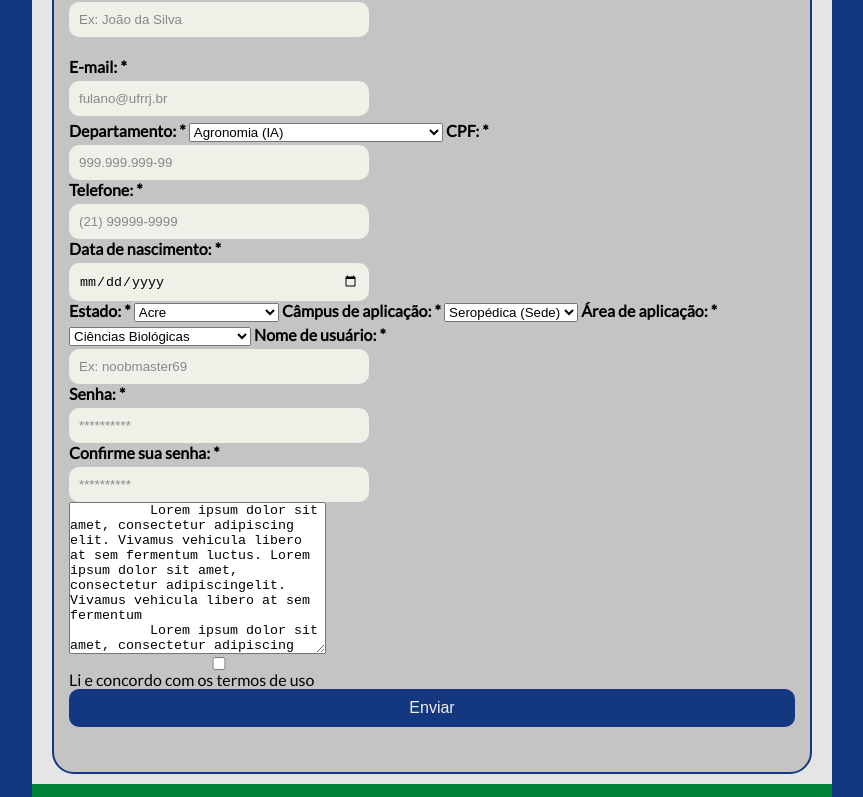
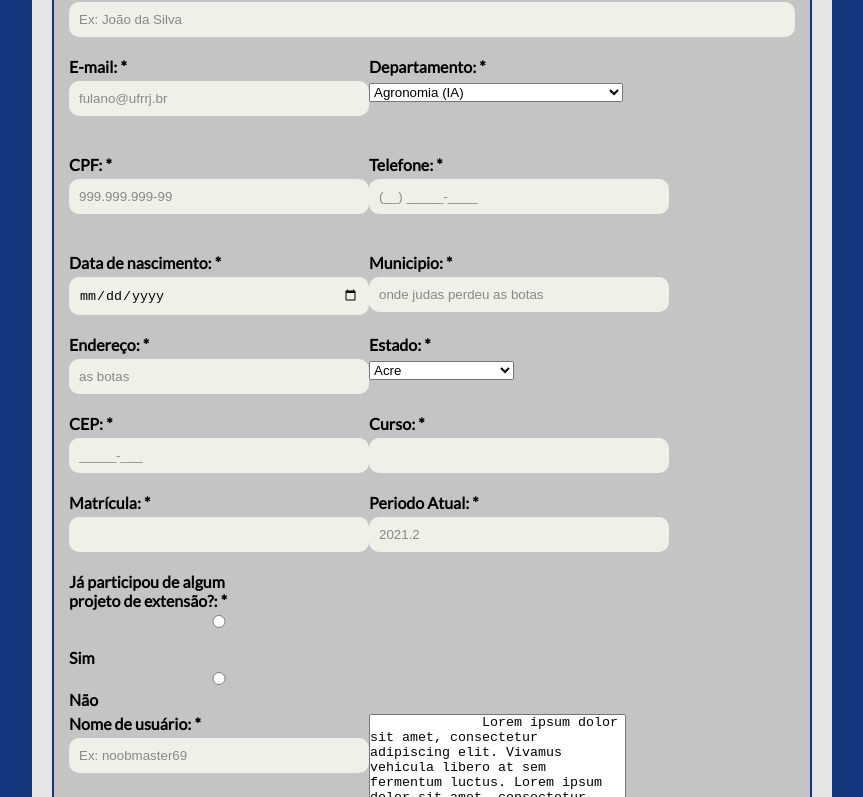
Before and after one commit to danvinicius/projeto-web0, a plain HTML site: page aluno/cadastro.html in a window 1280 px wide. Shown: the part 324-1121 px from the top of the page, without its empty margins (208-1071 px from the left). Drawn offline with Linux system fonts and the light colour scheme.

Commit message:
posicionamento mais ou menos

```diff
--- a/aluno/cadastro.html
+++ b/aluno/cadastro.html
@@ -51,7 +51,9 @@
             name="nome"
             autofocus
             placeholder="Ex: João da Silva"
+            style="width: 100%;"
           />
+          <div id="email" class="left">
             <label for="email">E-mail: *</label>
             <input
               type="text"
@@ -59,7 +61,9 @@
               name="email"
               placeholder="fulano@ufrrj.br"
             />
-          <label for="departamento">Departamento: *</label>
+          </div>
+          <div id="departamento" class="left">
+            <label for="departamento">Departamento: *</label><br>
             <select name="departamento" id="departamento">
               <option value="ia">Agronomia (IA)</option>
               <option value="icbs">Ciências Biológicas e da Saúde (ICBS)</option>
@@ -73,6 +77,9 @@
               <option value="iv">Veterinária (IV)</option>
               <option value="iz">Zootecnia (IZ)</option>
             </select>
+          </div>
+          <div class="clear">&nbsp;</div>
+          <div id="cpf" class="left">
             <label for="cpf">CPF: *</label>
             <input
               type="number"
@@ -80,11 +87,27 @@
               id="cpf"
               placeholder="999.999.999-99"
             />
+          </div>
+          <div id="tel" class="left">
             <label for="tel">Telefone: *</label>
-          <input type="tel" id="tel" name="tel" placeholder="(21) 99999-9999" />
+            <input type="tel" id="tel" name="tel" placeholder="(__) _____-____" />
+          </div>
+          <div class="clear">&nbsp;</div>
+          <div id="nascimento" class="left">
             <label for="nasc">Data de nascimento: *</label>
             <input type="date" name="nasc" id="nasc" />
-          <label for="estado">Estado: *</label>
+          </div>
+          <div id="municipio" class="left">
+            <label for="municipio">Municipio: *</label>
+            <input type="text" name="municipio" id="municipio" placeholder="onde judas perdeu as botas">
+          </div>
+          <div class="clear"></div>
+          <div id="endereco" class="left">
+            <label for="endereco">Endereço: *</label>
+            <input type="text" name="endereco" id="endereco" placeholder="as botas">
+          </div>
+          <div id="estado" class="left">
+          <label for="estado">Estado: *</label><br>
           <select id="estado" name="estado">
             <option value="AC">Acre</option>
             <option value="AL">Alagoas</option>
@@ -114,6 +137,35 @@
             <option value="SE">Sergipe</option>
             <option value="TO">Tocantins</option>
           </select>
+          </div>
+          <div class="clear"></div>
+          <div id="cep" class="left">
+            <label for="cep">CEP: *</label>
+            <input type="number" id="cep" name="cep" placeholder="_____-___">
+          </div>
+          <div id="curso" class="left">
+            <label for="curso">Curso: *</label>
+            <input type="text" id="curso" name="curso">
+          </div>
+          <div class="clear"></div>
+          <div id="matricula" class="left">
+            <label for="matricula">Matrícula: *</label>
+            <input type="number" id="matricula" name="matricula">
+          </div>
+          <div id="periodo atual" class="left">
+            <label for="periodo atual">Periodo Atual: *</label>
+            <input type="number" id="periodo atual" name="periodo atual" placeholder="2021.2">
+          </div>
+          <div class="clear"></div>
+          <div id="participou" class="left">
+            <label for="participou">Já participou de algum<br> projeto de extensão?: *</label>
+            <input type="radio" name="participou" id="sim" value="Sim">
+            <label for="sim">Sim</label>
+            <input type="radio" name="participou" id="nao" value="Nao">
+            <label for="nao">Não</label>
+          </div>
+          <div class="clear"></div>
+          <!--
           <label for="campus">Câmpus de aplicação: *</label>
           <select id="campus" name="campus">
             <option value="seropedica">Seropédica (Sede)</option>
@@ -131,6 +183,8 @@
             <option value="interdisciplinar">Interdisciplinar</option>
             <option value="linguistica">Linguística, Letras e Artes</option>
           </select>
+          -->
+          <div id="nome-usuario" class="left">
             <label for="nome-usuario">Nome de usuário: *</label>
             <input
               type="text"
@@ -138,6 +192,16 @@
               id="nome-usuario"
               placeholder="Ex: noobmaster69"
             />
+          </div>
+          <div id="termos" class="left">
+            <textarea name="termos" id="termos" cols="30" rows="10" readonly>
+              Lorem ipsum dolor sit amet, consectetur adipiscing elit. Vivamus vehicula libero at sem fermentum luctus. Lorem ipsum dolor sit amet, consectetur adipiscingelit. Vivamus vehicula libero at sem fermentum
+              Lorem ipsum dolor sit amet, consectetur adipiscing elit. Vivamus vehicula libero at sem fermentum </textarea>
+              <input type="checkbox" id="concordo" />
+              <h0>Li e concordo com os termos de uso</h0>
+          </div>
+          <div class="clear"></div>
+          <div id="password" class="left">
             <label for="password">Senha: *</label>
               <input
                 type="password"
@@ -145,6 +209,9 @@
                 name="password"
                 placeholder="**********"
               />
+          </div>
+          <div class="clear"></div>
+          <div id="password" class="left">
             <label for="password2">Confirme sua senha: *</label>
             <input
               type="password"
@@ -152,13 +219,11 @@
               name="password2"
               placeholder="**********"
             />
-          <textarea name="termos" id="termos" cols="30" rows="10" readonly>
-          Lorem ipsum dolor sit amet, consectetur adipiscing elit. Vivamus vehicula libero at sem fermentum luctus. Lorem ipsum dolor sit amet, consectetur adipiscingelit. Vivamus vehicula libero at sem fermentum
-          Lorem ipsum dolor sit amet, consectetur adipiscing elit. Vivamus vehicula libero at sem fermentum </textarea
-          >
-          <input type="checkbox" id="concordo" />
-          <p>Li e concordo com os termos de uso</p>
-          <button>Enviar</button>
+          </div>
+          <div id="enviar" class="left">
+            <button style="width: 160px;">Enviar</button>
+          </div>
+          <div class="clear"></div>
         </form>
       </main>
       <footer>
```
Lines whose indentation alone changed are shown as unchanged.
